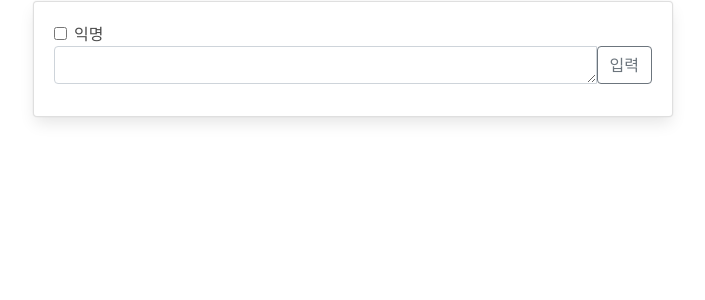
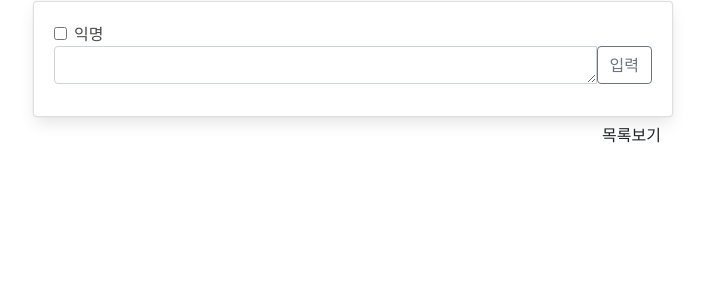
Before and after one commit to ingssg/mindLetters-week0-, a Flask app: template templates/articles/article_detail.html in a window 1280 px wide. Shown: the part 483-783 px from the top of the page, without its empty margins (287-992 px from the left). Run offline with Flask 3, Linux system fonts and the light colour scheme; the template is opened without the code that fills it, so the values that code supplies are empty; parts of the project's set-up code (start-up, migrations or seed data) failed here and were passed over; some libraries are stand-ins or nearby versions.

Commit message:
feat: back to list button

```diff
--- a/templates/articles/article_detail.html
+++ b/templates/articles/article_detail.html
@@ -58,9 +58,18 @@
     font-weight: bold;
     margin-bottom: 10px;
   }
+
+  #back-list {
+    float: right;
+    border: none;
+    background: none;
+  }
 </style>
 <div id="container">
-  <div id="topic">{% if article.topic=="good" %}칭찬해요<p>😊</p>{% else %}싫어요😡{% endif %}</div>
+  <div class="d-flex justify-content-between">
+    <div id="topic">{% if article.topic=="good" %}칭찬해요<p>😊</p>{% else %}싫어요😡{% endif %}</div>
+  </div>
+
 
   <div id="letter-container" class="card">
 
@@ -86,7 +95,7 @@
     </dl>
 
   </div>
-  <br />
+  <br>
 
   <div id="comment-container" class="card">
 
@@ -127,6 +136,8 @@
       </ul>
 
   </div>
+  <a id="back-list" href="/articles" class="btn btn-light" role="button" aria-pressed="true">목록보기</a>
+
 
 </div>
 
```
